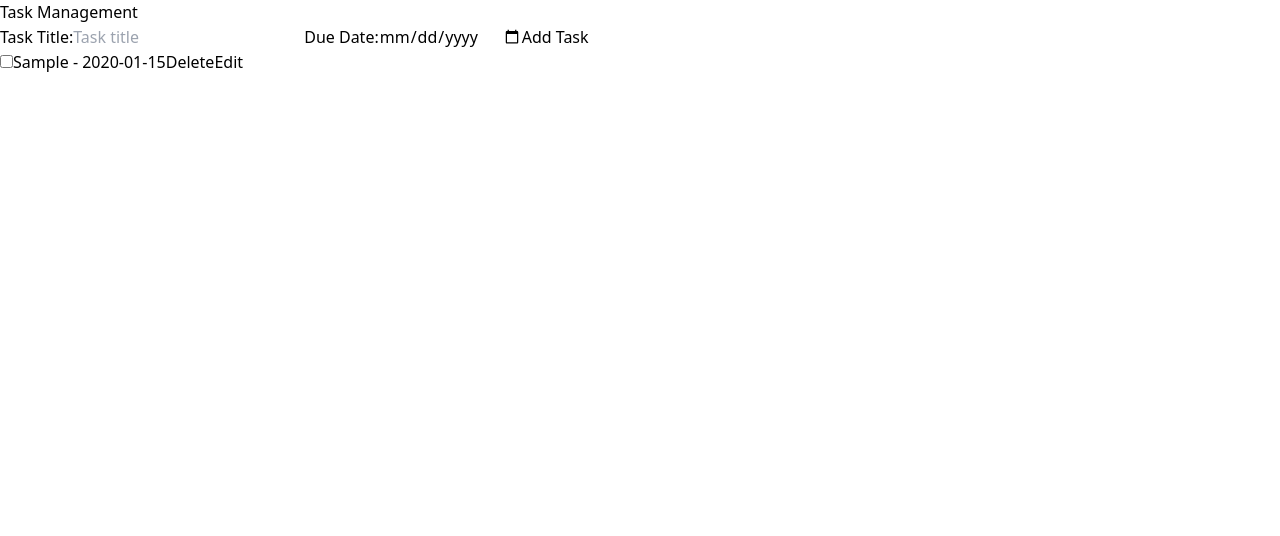
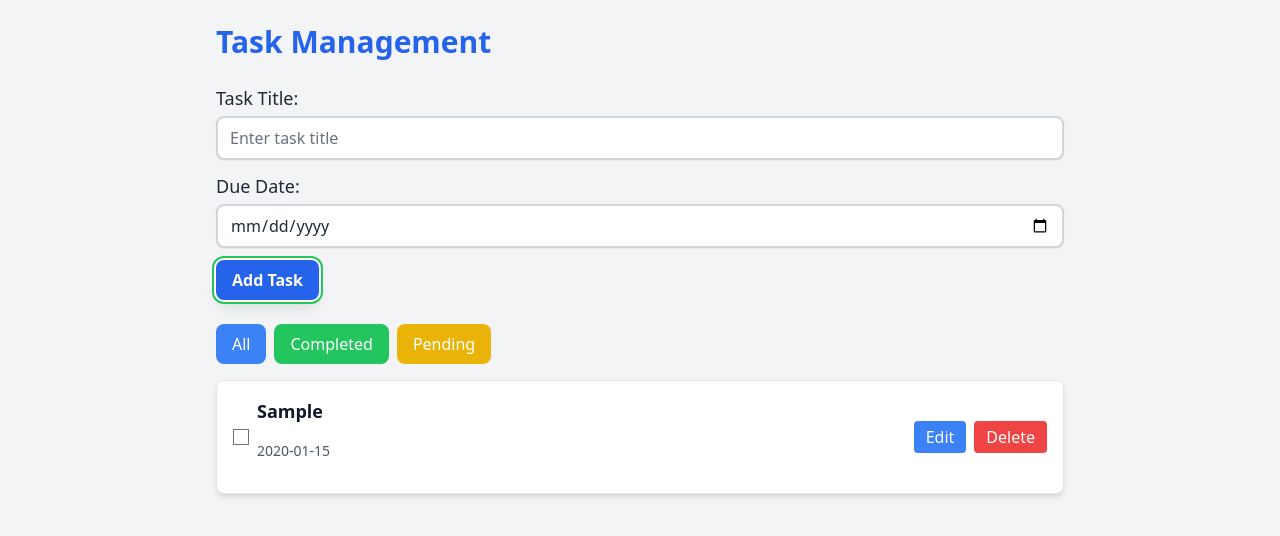
Before and after one commit to Shirin-Faile/ManagementApp-testCarl, a Next.js app: page / in a window 1280 px wide. Both pictures are taken after typing "Sample", "2020-01-15" into the empty fields and a click on the button "Add Task". Shown: the top 536 px of the page. Built offline with nearby package versions, Linux system fonts and the light colour scheme.

Commit message:
added styling

```diff
--- a/package.json
+++ b/package.json
@@ -11,6 +11,7 @@
     "test:watch": "jest --watch"
   },
   "dependencies": {
+    "@tailwindcss/forms": "^0.5.9",
     "@testing-library/dom": "^10.4.0",
     "@testing-library/jest-dom": "^6.5.0",
     "@testing-library/react": "^16.0.1",
--- a/src/app/globals.css
+++ b/src/app/globals.css
@@ -1,3 +1,69 @@
 @tailwind base;
 @tailwind components;
 @tailwind utilities;
+
+
+
+body {
+  @apply bg-gray-100 text-gray-800 font-sans;
+}
+
+h1, h2, h3, h4, h5, h6 {
+  @apply font-bold text-gray-900;
+}
+
+p {
+  @apply mb-4;
+}
+
+button {
+  @apply focus:outline-none focus:ring-2 focus:ring-offset-2;
+}
+
+button:focus {
+  @apply ring-green-500;
+}
+
+input[type="text"],
+input[type="date"] {
+  @apply border-gray-300 rounded-lg shadow-sm focus:border-blue-500 focus:ring focus:ring-blue-500 focus:ring-opacity-50;
+}
+
+input[type="checkbox"] {
+  @apply form-checkbox text-indigo-600;
+}
+
+a {
+  @apply text-teal-600 hover:text-teal-800;
+}
+
+a:focus {
+  @apply ring-teal-500;
+}
+
+
+.card {
+  @apply bg-white p-6 border border-gray-200 rounded-lg shadow-lg;
+}
+
+.task-item {
+  @apply bg-white p-4 border border-gray-200 rounded-lg shadow-md flex items-center justify-between mb-2;
+  transition: none;
+}
+
+
+.filter-button {
+  @apply px-4 py-2 rounded-lg font-medium text-white transition-colors;
+}
+
+.filter-button-all {
+  @apply bg-blue-500 hover:bg-blue-600;
+}
+
+.filter-button-completed {
+  @apply bg-green-500 hover:bg-green-600;
+}
+
+.filter-button-pending {
+  @apply bg-yellow-500 hover:bg-yellow-600;
+}
--- a/src/app/page.tsx
+++ b/src/app/page.tsx
@@ -1,5 +1,8 @@
 "use client";
 import { useState } from "react";
+import EditTaskModal from "@/components/EditTaskModal";
+import FilterButtons from "@/components/FilterButtons";
+import TaskList from "@/components/Tasklist";
 
 interface Task {
   id: number;
@@ -13,6 +16,9 @@ export default function Home() {
   const [nextId, setNextId] = useState(1);
   const [newTaskTitle, setNewTaskTitle] = useState("");
   const [newTaskDueDate, setNewTaskDueDate] = useState("");
+  const [currentFilter, setCurrentFilter] = useState("all");
+  const [taskToEdit, setTaskToEdit] = useState<Task | null>(null);
+  const [isEditing, setIsEditing] = useState(false);
 
   const addTask = () => {
     if (newTaskTitle && newTaskDueDate) {
@@ -43,68 +49,85 @@ export default function Home() {
     setTasks(tasks.filter((task) => task.id !== id));
   };
 
-  const editTask = (id: number, newTitle: string, newDueDate: string) => {
+  const startEditing = (id: number) => {
+    const taskToEdit = tasks.find(task => task.id === id);
+    if (taskToEdit) {
+      setTaskToEdit(taskToEdit);
+      setIsEditing(true);
+    }
+  };
+
+  const handleEditTask = (id: number, newTitle: string, newDueDate: string) => {
     setTasks(
       tasks.map((task) =>
         task.id === id ? { ...task, title: newTitle, dueDate: newDueDate } : task
       )
     );
+    setIsEditing(false);
+    setTaskToEdit(null);
   };
 
+  const handleCloseModal = () => {
+    setIsEditing(false);
+    setTaskToEdit(null);
+  };
+
+  const filteredTasks = tasks.filter(task => {
+    if (currentFilter === "completed") return task.completed;
+    if (currentFilter === "pending") return !task.completed;
+    return true;
+  });
+
   return (
-    <div>
-      <h1>Task Management</h1>
+    <div className="p-6 max-w-4xl mx-auto">
+      <h1 className="text-3xl font-extrabold text-blue-600 mb-6">Task Management</h1>
 
-      <div>
-        <label>
+      <div className="mb-6">
+        <label className="block mb-3 text-lg font-medium">
           Task Title:
           <input
             type="text"
-            placeholder="Task title"
+            className="border-2 border-gray-300 rounded-lg px-3 py-2 mt-1 w-full focus:outline-none focus:ring-2 focus:ring-blue-500"
+            placeholder="Enter task title"
             value={newTaskTitle}
             onChange={(e) => setNewTaskTitle(e.target.value)}
           />
         </label>
-        <label>
+        <label className="block mb-3 text-lg font-medium">
           Due Date:
           <input
             type="date"
+            className="border-2 border-gray-300 rounded-lg px-3 py-2 mt-1 w-full focus:outline-none focus:ring-2 focus:ring-blue-500"
             value={newTaskDueDate}
             onChange={(e) => setNewTaskDueDate(e.target.value)}
           />
         </label>
-        <button onClick={addTask}>Add Task</button>
+        <button
+          onClick={addTask}
+          className="bg-blue-600 text-white px-4 py-2 rounded-lg font-semibold shadow-lg hover:bg-blue-700"
+        >
+          Add Task
+        </button>
       </div>
 
-      {tasks.length === 0 ? (
-        <p>No tasks available.</p>
-      ) : (
-        <ul>
-          {tasks.map((task) => (
-            <li key={task.id}>
-              <input
-                type="checkbox"
-                checked={task.completed}
-                onChange={() => toggleComplete(task.id)}
-              />
-              <span className={task.completed ? "line-through" : ""}>
-                {task.title} - {task.dueDate}
-              </span>
-              <button onClick={() => deleteTask(task.id)}>Delete</button>
-              <button
-                onClick={() =>
-                  editTask(
-                    task.id,
-                    prompt("Edit task title", task.title) || task.title,
-                    prompt("Edit due date", task.dueDate) || task.dueDate
-                  )
-                }
-              >
-                Edit
-              </button>
-            </li>
-          ))}
-        </ul>
+      <FilterButtons
+        currentFilter={currentFilter}
+        onFilterChange={setCurrentFilter}
+      />
+
+      <TaskList
+        tasks={filteredTasks}
+        onToggleComplete={toggleComplete}
+        onDelete={deleteTask}
+        onEdit={startEditing}
+      />
+
+      {isEditing && taskToEdit && (
+        <EditTaskModal
+          task={taskToEdit}
+          onEditTask={handleEditTask}
+          onClose={handleCloseModal}
+        />
       )}
     </div>
   );
--- a/src/components/EditTaskModal/index.tsx
+++ b/src/components/EditTaskModal/index.tsx
@@ -21,34 +21,52 @@ const EditTaskModal = ({ task, onEditTask, onClose }: EditTaskModalProps) => {
   };
 
   return (
-    <div>
-      <h2>Edit Task</h2>
+    <div className="fixed inset-0 flex items-center justify-center bg-gray-800 bg-opacity-50">
+      <div className="bg-white p-6 rounded-lg shadow-lg w-96">
+        <h2 className="text-xl font-semibold mb-4">Edit Task</h2>
         <form>
-        <div>
-          <label htmlFor="task-title">Task Title</label>
+          <div className="mb-4">
+            <label htmlFor="task-title" className="block text-sm font-medium mb-1">
+              Task Title
+            </label>
             <input
               id="task-title"
               type="text"
               value={title}
               onChange={(e) => setTitle(e.target.value)}
+              className="w-full px-3 py-2 border border-gray-300 rounded-md shadow-sm focus:outline-none focus:ring-2 focus:ring-indigo-500"
             />
           </div>
-        <div>
-          <label htmlFor="due-date">Due Date</label>
+          <div className="mb-4">
+            <label htmlFor="due-date" className="block text-sm font-medium mb-1">
+              Due Date
+            </label>
             <input
               id="due-date"
               type="date"
               value={dueDate}
               onChange={(e) => setDueDate(e.target.value)}
+              className="w-full px-3 py-2 border border-gray-300 rounded-md shadow-sm focus:outline-none focus:ring-2 focus:ring-indigo-500"
             />
           </div>
-        <button type="button" onClick={handleSave}>
+          <div className="flex justify-end gap-4">
+            <button
+              type="button"
+              onClick={handleSave}
+              className="bg-indigo-600 text-white px-4 py-2 rounded-md shadow-sm hover:bg-indigo-700 focus:outline-none focus:ring-2 focus:ring-indigo-500"
+            >
               Save Changes
             </button>
-        <button type="button" onClick={onClose}>
+            <button
+              type="button"
+              onClick={onClose}
+              className="bg-gray-300 text-gray-800 px-4 py-2 rounded-md shadow-sm hover:bg-gray-400 focus:outline-none focus:ring-2 focus:ring-gray-500"
+            >
               Cancel
             </button>
+          </div>
         </form>
+      </div>
     </div>
   );
 };
--- a/src/components/FilterButtons/index.tsx
+++ b/src/components/FilterButtons/index.tsx
@@ -8,26 +8,26 @@ interface FilterButtonsProps {
 const FilterButtons = ({ currentFilter, onFilterChange }: FilterButtonsProps) => {
   const getButtonClass = (filter: string) => {
     return currentFilter === filter
-      ? "bg-blue-500 text-white"
-      : "bg-gray-200";
+      ? "filter-button filter-button-active"
+      : "filter-button";
   };
 
   return (
-    <div>
+    <div className="flex space-x-2 mb-4">
       <button
-        className={getButtonClass("all")}
+        className={getButtonClass("all") + " filter-button-all"}
         onClick={() => onFilterChange("all")}
       >
         All
       </button>
       <button
-        className={getButtonClass("completed")}
+        className={getButtonClass("completed") + " filter-button-completed"}
         onClick={() => onFilterChange("completed")}
       >
         Completed
       </button>
       <button
-        className={getButtonClass("pending")}
+        className={getButtonClass("pending") + " filter-button-pending"}
         onClick={() => onFilterChange("pending")}
       >
         Pending
--- a/src/components/TaskItem/index.tsx
+++ b/src/components/TaskItem/index.tsx
@@ -16,21 +16,31 @@ interface TaskItemProps {
 
 const TaskItem = ({ task, onToggleComplete, onDelete, onEdit }: TaskItemProps) => {
   return (
-    <div className="task-item flex items-center justify-between">
+    <div className="task-item">
       <div className="flex items-center">
         <input
           type="checkbox"
           checked={task.completed}
           onChange={() => onToggleComplete(task.id)}
         />
-        <div className={`ml-2 ${task.completed ? "line-through" : ""}`}>
-          <p>{task.title}</p>
-          <p>{task.dueDate}</p>
+        <div className={`ml-2 ${task.completed ? "line-through text-gray-500" : "text-gray-900"}`}>
+          <p className="text-lg font-semibold">{task.title}</p>
+          <p className="text-sm text-gray-600">{task.dueDate}</p>
         </div>
       </div>
-      <div>
-        <button onClick={() => onEdit(task.id)}>Edit</button>
-        <button onClick={() => onDelete(task.id)}>Delete</button>
+      <div className="space-x-2">
+        <button
+          onClick={() => onEdit(task.id)}
+          className="bg-blue-500 text-white px-3 py-1 rounded hover:bg-blue-600"
+        >
+          Edit
+        </button>
+        <button
+          onClick={() => onDelete(task.id)}
+          className="bg-red-500 text-white px-3 py-1 rounded hover:bg-red-600"
+        >
+          Delete
+        </button>
       </div>
     </div>
   );
--- a/src/components/Tasklist/index.tsx
+++ b/src/components/Tasklist/index.tsx
@@ -17,11 +17,11 @@ interface TaskListProps {
 
 const TaskList = ({ tasks, onToggleComplete, onDelete, onEdit }: TaskListProps) => {
   if (tasks.length === 0) {
-    return <p>No tasks available.</p>;
+    return <p className="text-center text-gray-500">No tasks available.</p>;
   }
 
   return (
-    <div>
+    <div className="space-y-4">
       {tasks.map(task => (
         <TaskItem
           key={task.id}
--- a/tailwind.config.ts
+++ b/tailwind.config.ts
@@ -1,4 +1,5 @@
 import type { Config } from "tailwindcss";
+import forms from '@tailwindcss/forms';
 
 const config: Config = {
   content: [
@@ -14,6 +15,9 @@ const config: Config = {
       },
     },
   },
-  plugins: [],
+  plugins: [
+    forms, // Add the plugin here
+  ],
 };
+
 export default config;
```
Also changed, not shown: 1 other file (tests, documents, lock files or other folders). Lines whose indentation alone changed are shown as unchanged.
